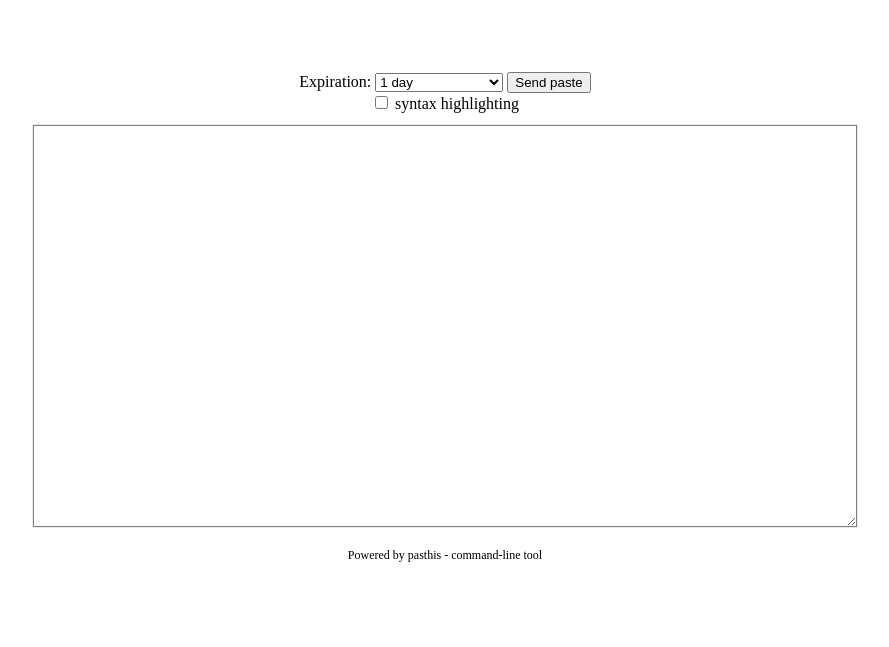
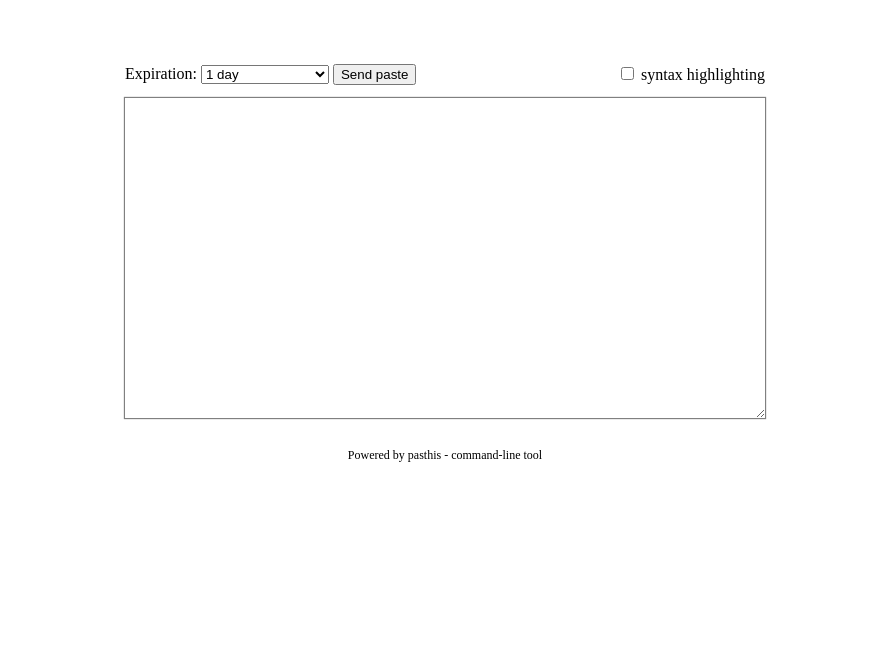
Before and after one commit to moulecorp/pasthis, a PHP site: page /pasthis/ in a window 1280 px wide. Shown: the top 647 px of the page, without its empty margins (195-1084 px from the left). Run offline with PHP 8.4, Linux system fonts and the light colour scheme.

Commit message:
Refresh style
Signed-off-by: Antoine Ténart <atenart@n0.pe>

```diff
--- a/css/style.css
+++ b/css/style.css
@@ -1,46 +1,19 @@
-html, body {
-    height: 80%;
+html {
+    height: 60%;
+    margin: 0;
 }
-
 body {
+    width: 50%;
+    height: 100%;
+    margin: auto;
     padding: 5%;
     text-align: center;
-}
-
-form {
-    height: calc(75% + 3.5em);
-}
-
-textarea {
-    display: block;
-    position: relative;
-    margin: auto;
-    margin-top: 1em;
-    min-width: 70%;
-    min-height: calc(100% - 5em);
-    resize: vertical;
-    border: 1px solid gray;
-    padding: 1em;
-    outline: none;
-    font-family: monospace;
-}
-
-textarea:focus {
-    border: 0;
-    box-shadow: 0 0 1px 1px grey;
-}
-
-pre {
-    color: white;
-    text-align: left;
-    overflow-y: auto;
 }
 
 a {
     color: black;
     text-decoration: none;
 }
-
 a:hover {
     text-decoration: underline;
 }
@@ -49,8 +22,40 @@ a:hover {
     font-size: 1.2em;
 }
 
+form {
+    text-align: left;
+    height: 75%;
+}
+form #hl {
+    display: block;
+    float: right;
+}
+
+textarea {
+    position: relative;
+    margin-top: 1em;
+    min-height: calc(100% - 5em);
+    width: calc(100% - 2em);
+    resize: vertical;
+    border: 1px solid gray;
+    padding: 1em;
+    outline: none;
+    font-family: monospace;
+}
+textarea:focus {
+    border: 0;
+    box-shadow: 0 0 1px 1px gray;
+}
+
+pre {
+    width: 100% !important;
+    min-height: calc(75% - 5em) !important;
+    color: white;
+    text-align: left;
+}
+
 #footer {
-    margin-top: 3em;
+    margin-top: 2em;
     margin-bottom: 1em;
     font-size: 0.75em;
 }
--- a/index.php
+++ b/index.php
@@ -125,9 +125,10 @@ final class Pasthis {
                 <input type="text" id="ricard" name="ricard"
                         placeholder="Do not fill me!" />
                 <input type="submit" value="Send paste">
-                <br />
+                <span id="hl">
                 <input type="checkbox" id="highlighting" name="highlighting">
                 <label for="highlighting">syntax highlighting</label>
+                </span>
                 <textarea autofocus required name="p"></textarea>
             </form>'
         );
```
